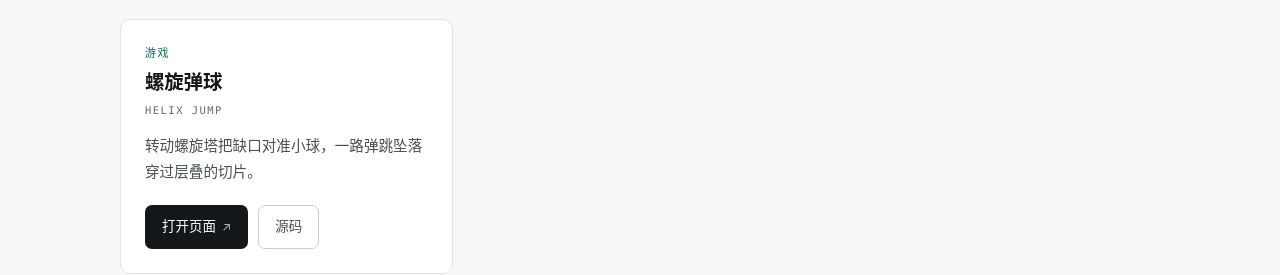
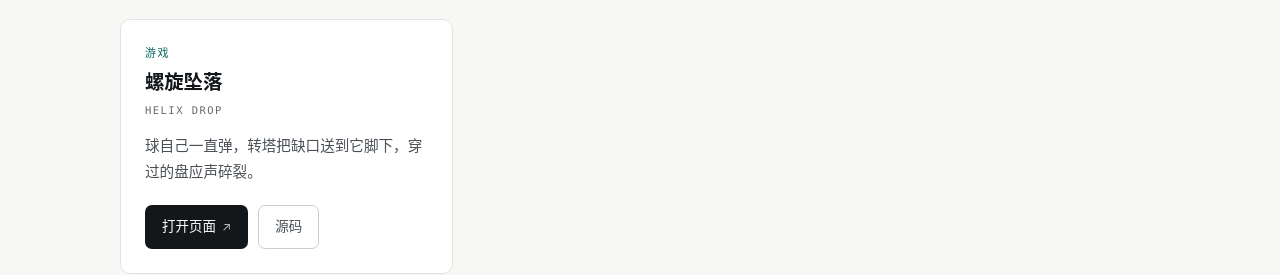
Before and after one commit to wtsswt/projects, a plain HTML site: page index.html in a window 1280 px wide. Shown: the part 1206-1481 px from the top of the page. Drawn offline with Linux system fonts and the light colour scheme.

Commit message:
更新螺旋坠落卡片文案

```diff
--- a/index.html
+++ b/index.html
@@ -330,12 +330,12 @@
 
     <article class="card" data-cat="game">
       <p class="cat">游戏</p>
-      <h2>螺旋弹球</h2>
-      <p class="en">Helix Jump</p>
-      <p class="desc">转动螺旋塔把缺口对准小球，一路弹跳坠落穿过层叠的切片。</p>
+      <h2>螺旋坠落</h2>
+      <p class="en">Helix Drop</p>
+      <p class="desc">球自己一直弹，转塔把缺口送到它脚下，穿过的盘应声碎裂。</p>
       <div class="links">
         <a class="btn primary" href="https://wtsswt.github.io/helix-jump/">打开页面<span class="arw">↗</span></a>
-        <a class="btn ghost" href="https://github.com/wtsswt/helix-jump" aria-label="螺旋弹球 源代码">源码</a>
+        <a class="btn ghost" href="https://github.com/wtsswt/helix-jump" aria-label="螺旋坠落 源代码">源码</a>
       </div>
     </article>
 
```
